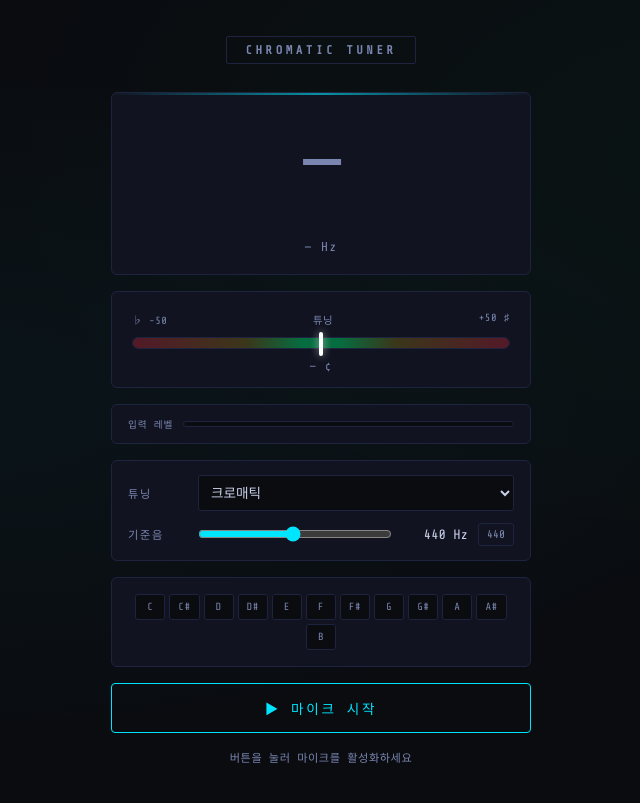
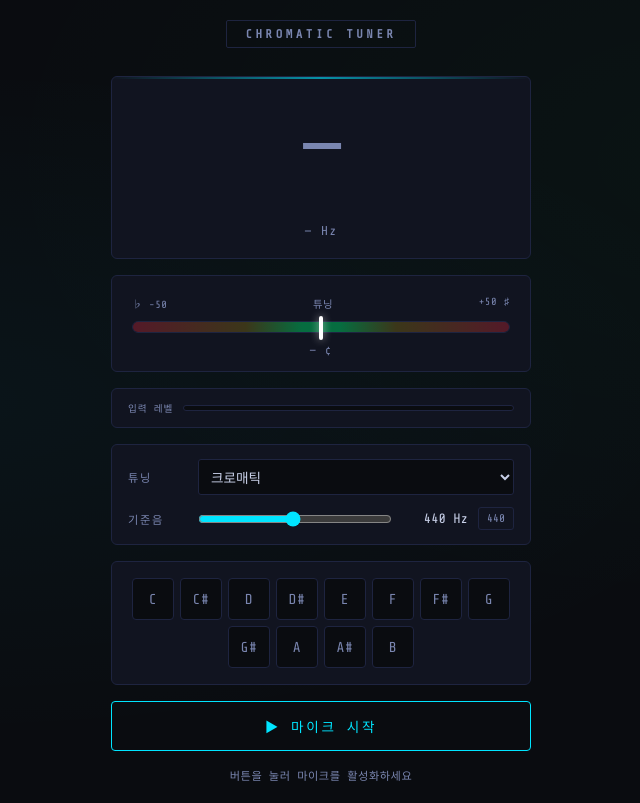
Before and after one commit to KWON911/tuner, a website with bundled scripts: page index.html in a window 1280 px wide. Shown: the whole page, without its empty margins (319-959 px from the left). Built offline with nearby package versions, Linux system fonts and the light colour scheme.

Commit message:
Enlarge chromatic keyboard buttons for touch
.key-btn was font-size 0.65rem, min-width 30px -- too small to tap
reliably (well under the ~44px touch-target guideline). Raised to
0.9rem / 42x42px min, confirmed no horizontal overflow at 375px width
(6 keys per row instead of 9, wraps to 2 rows).

Co-Authored-By: Claude Sonnet 5 <noreply@anthropic.com>

```diff
--- a/styles.css
+++ b/styles.css
@@ -185,23 +185,24 @@
     border-radius: 6px;
     padding: 16px;
     display: flex;
-    gap: 4px;
+    gap: 6px;
     justify-content: center;
     flex-wrap: wrap;
   }
 
   .key-btn {
     font-family: 'Share Tech Mono', monospace;
-    font-size: 0.65rem;
-    padding: 6px 8px;
+    font-size: 0.9rem;
+    padding: 10px 10px;
     border: 1px solid var(--border);
-    border-radius: 3px;
+    border-radius: 4px;
     background: var(--bg);
     color: var(--dim);
     cursor: pointer;
     letter-spacing: 0.05em;
     transition: all 0.1s;
-    min-width: 30px;
+    min-width: 42px;
+    min-height: 42px;
     text-align: center;
   }
   .key-btn.active {
```
